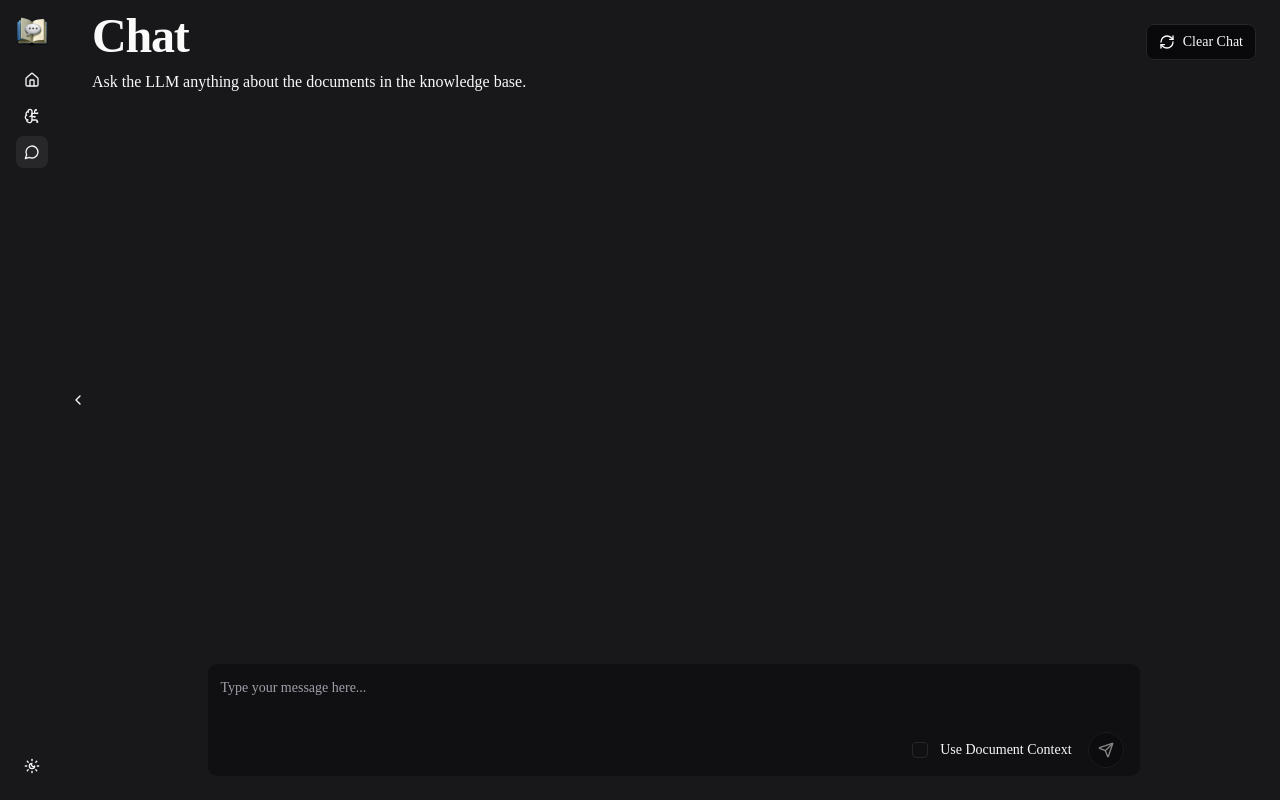
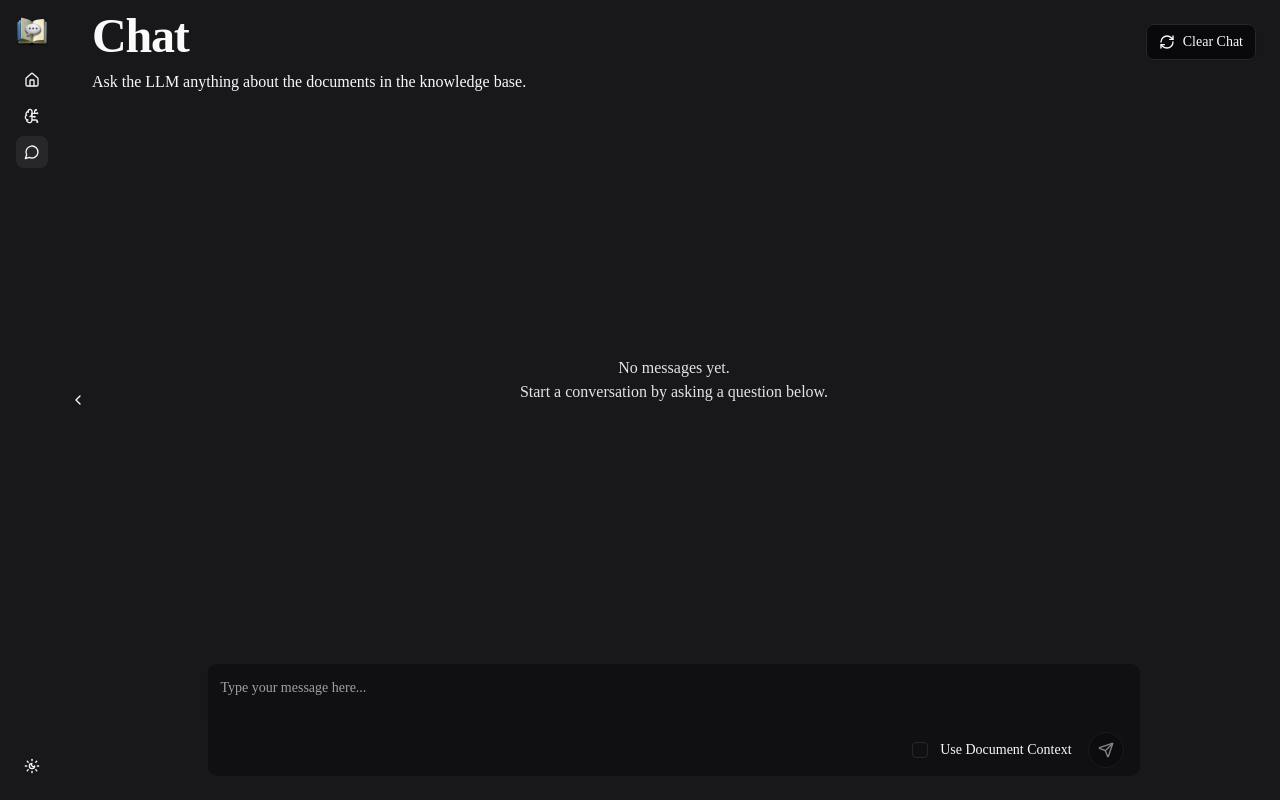
Before and after one commit to macintushar/docu-chat, a React (Vite) app in the folder ui/: page /chat in a window 1280 px wide. Built offline with nearby package versions, Linux system fonts and the light colour scheme; a web font is replaced by a local one.

Commit message:
added empty message for Chat

```diff
--- a/ui/src/views/Chat.tsx
+++ b/ui/src/views/Chat.tsx
@@ -85,6 +85,7 @@ export default function Chat() {
           </Button>
         }
       />
+      {messages.length > 0 ? (
         <div className="h-full overflow-y-scroll scrollbar w-4/5 max-w-4/5 mt-4 px-4 mb-2">
           {messages.map((msg, idx) => (
             <div
@@ -102,6 +103,14 @@ export default function Chat() {
           ))}
           {isLoading && <>Loading...</>}
         </div>
+      ) : (
+        <div className="h-full flex items-center justify-center">
+          <div className="text-zinc-200 text-center">
+            <p>No messages yet.</p>
+            <p>Start a conversation by asking a question below.</p>
+          </div>
+        </div>
+      )}
       <div className="w-4/5">
         <ChatInput
           input={question}
```
Lines whose indentation alone changed are shown as unchanged.
